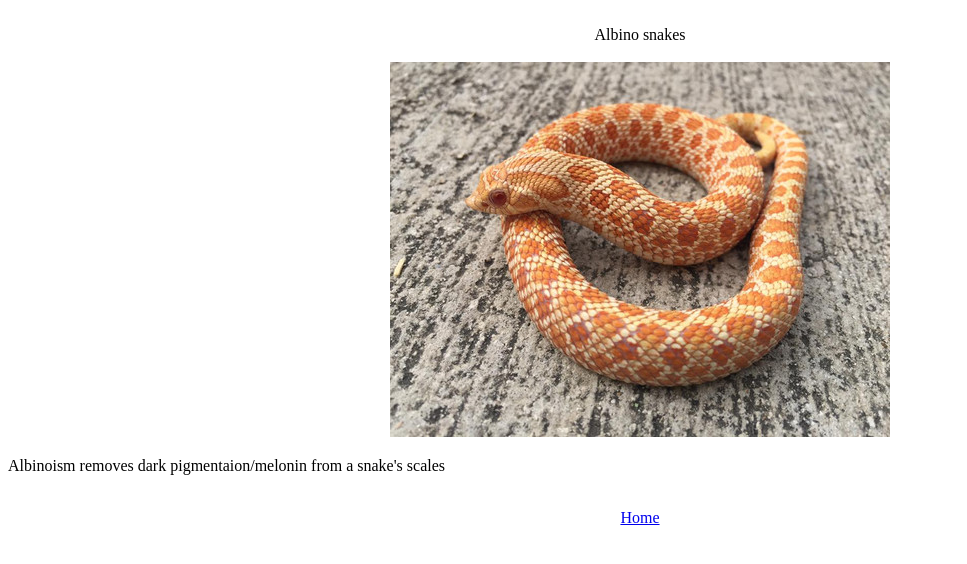
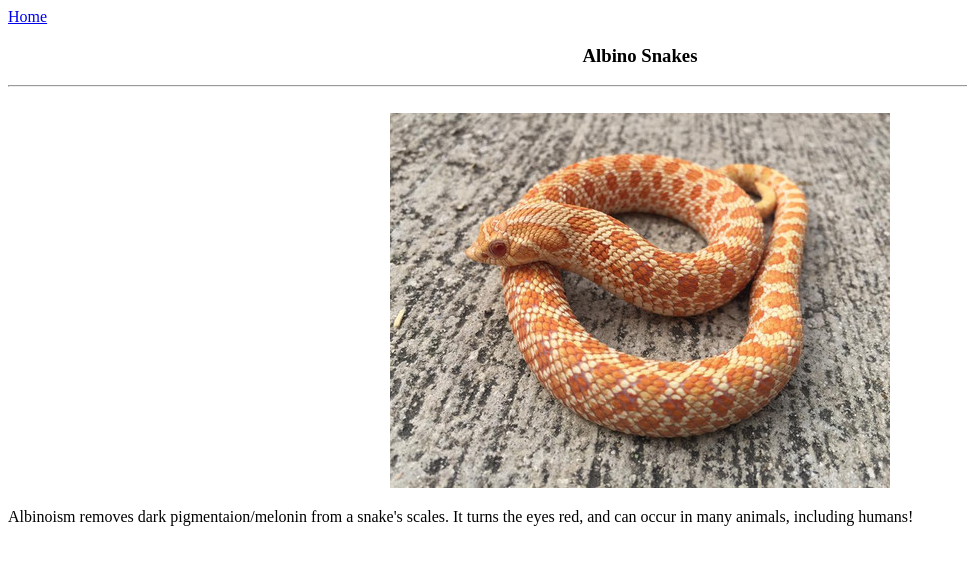
Before and after one commit to DevonS23/DevonS23.github.io, a plain HTML site: page Albinoism.html in a window 1280 px wide. Shown: the whole page, without its empty margins (0-967 px from the left). Drawn offline with Linux system fonts and the light colour scheme.

Commit message:
Update Albinoism.html

```diff
--- a/Albinoism.html
+++ b/Albinoism.html
@@ -3,19 +3,23 @@
 
 <head>
 <title>Albino Snakes</title>
+<link href="style.css" type="text/css" rel="stylesheet"/>
 </head>
 <body>
 
+<a href = "index.html">Home</a>
+
 <br>
-<center> Albino snakes </center>
+<center><h3> Albino Snakes</h3></center>
+<hr>
 <br>
 
 <center><img src="Albino snake.jpg"/></center>
 
-<p>Albinoism removes dark pigmentaion/melonin from a snake's scales</p>
+<p>Albinoism removes dark pigmentaion/melonin from a snake's scales. It turns the eyes red, and can occur in many animals, including humans!</p>
 
 <br>
-<center><a href = "index.html">Home</a></center>
+
 
 </body>
 
```
